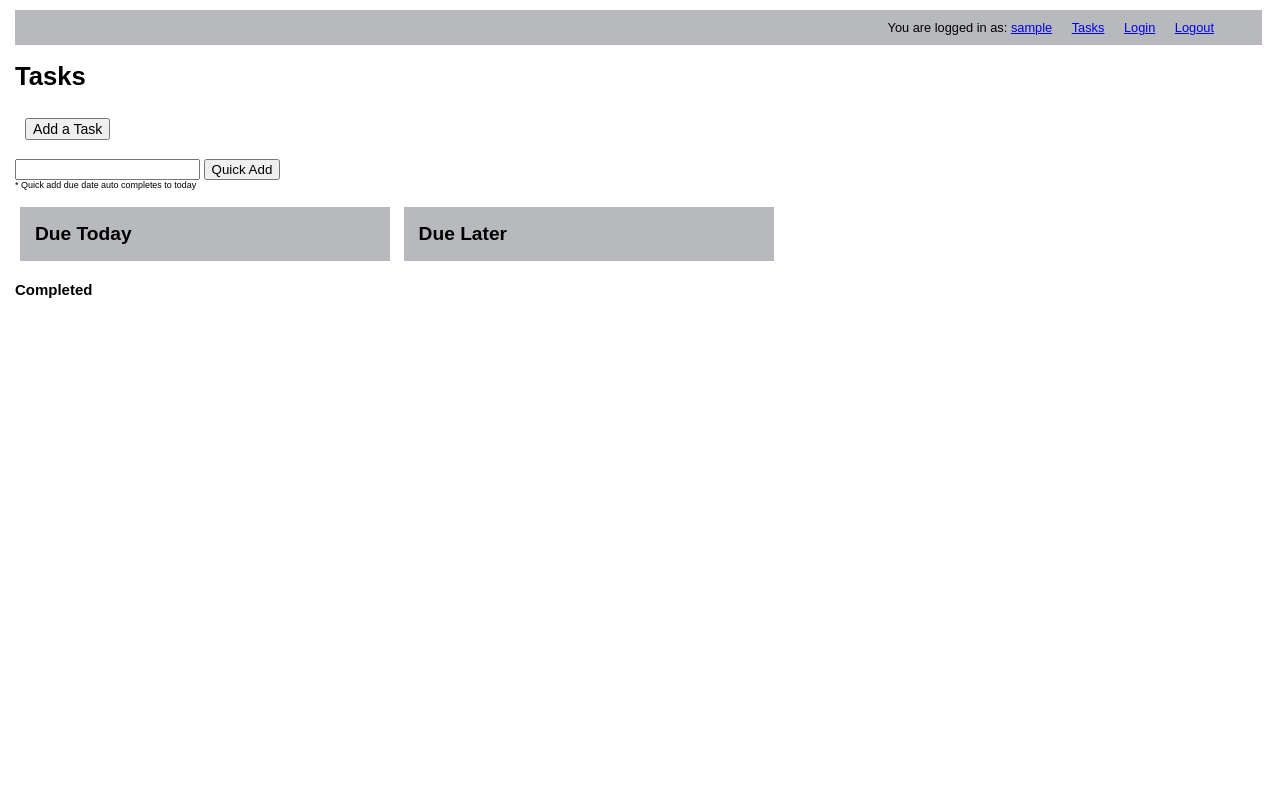
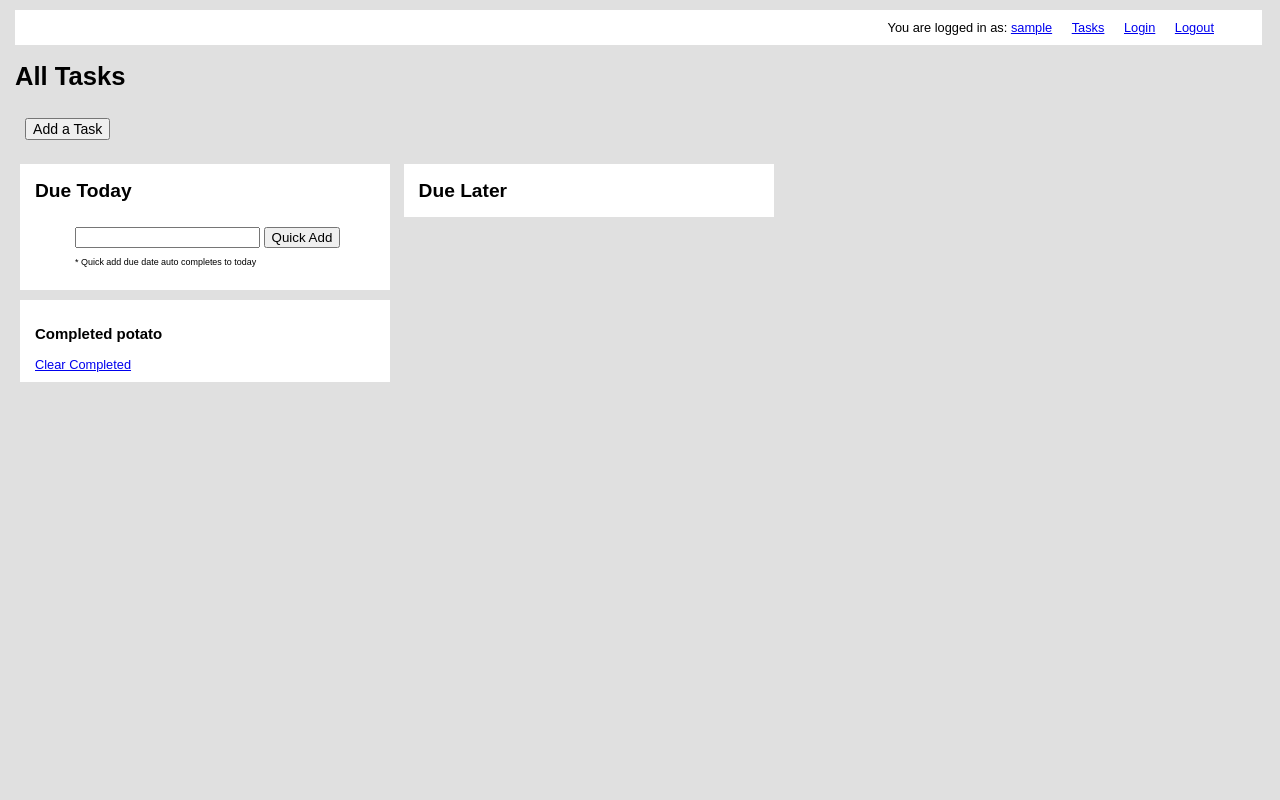
Before and after one commit to tsuganoki/Mojivation, a Flask app: page /tasks in a window 1280 px wide. Run offline with Flask 2, Linux system fonts and the light colour scheme; the visitor is signed in with stand-in values (Sample User, id 1); data comes from the database, SQL or seed files in the repository; data that the repository does not hold is empty.

Commit message:
updated css styles

```diff
--- a/server.py
+++ b/server.py
@@ -121,13 +121,11 @@ def login_confirm():
 def logout():
     """Logout of web app"""
     if session.get("current_username"):
-        print("potato\npotato]npotato")
         del session["current_username"]
         del session["current_user_id"]
         flash("You are now logged out")
         return redirect("/")
     else:
-        print("alphabet\nalphabet\nalphabet\nalphabet\n")
         return redirect("/")
 
 
@@ -243,10 +241,8 @@ def complete_task():
         # A line of code the changes the task to is_complete = False
         # user.no_of_logins += 1
         task.is_complete = True
-        print("complete-task route runs if you see: Watermelon")
         db.session.commit()
 
-        print("taskid: ",task_id," - Task: ", task, "is_complete: ",task.is_complete)
         return redirect("/tasks")
 
 @app.route("/undo_complete", methods=["POST"])
@@ -267,6 +263,22 @@ def undo_complete():
         return redirect("/tasks")
 
 
+    else:
+        flash("Please log in to use that feature")
+        return redirect("/")
+
+
+@app.route("/clear-completed")
+def clear_completed():
+
+    if session.get("current_user_id"):
+        user_id = int(session.get("current_user_id"))
+
+        completed_tasks = Task.query.filter_by(user_id=user_id,is_complete=True)
+        for task in completed_tasks:
+            db.session.delete(task)
+        db.session.commit()
+        return redirect("/tasks")
     else:
         flash("Please log in to use that feature")
         return redirect("/")
--- a/static/css/site.css
+++ b/static/css/site.css
@@ -2,6 +2,7 @@ body {
   font-family: sans-serif;
   margin-left: 15px;
   font-size:0.8em;
+  background-color: #e0e0e0;
 }
 
 ul {
@@ -38,24 +39,38 @@ ul {
 	margin:10px;
 	margin-left: 0;
 	padding: 10px 40px;
-	background-color: #b7b9bc;
+	background-color: #ffffff;
 	text-align: right;
 }
 .header-bar-item{
 	margin: 0 8px;
 
 }
+.quick-add{
+	padding:10px;
+	padding-left: 40px;
+	background-color: #ffffff;
+
+}
 .today-tasks, .later-tasks{
 
 	display: inline-block;
 	margin: 5px;
+
 	width:340px;
-	background-color: #b7b9bc;
+	background-color: #ffffff;
 	padding:0 15px;
 	vertical-align:top;
 	}
 
+.completed-tasks{
+	padding:10px;
+	background-color: #ffffff;
+	margin:5px;
+	padding:10px 15px;
+	width:340px;
 
+}
 .completed-task-li{
 	color:grey;
 	font-size:0.8em;
--- a/templates/tasks.html
+++ b/templates/tasks.html
@@ -2,23 +2,19 @@
 
 {% block title %} Tasks {% endblock %}
 
-{% block h1_heading %}Tasks {% endblock %}
+{% block h1_heading %}
+	All Tasks
+{% endblock %}
 
 
 {% block content %}
 
-<a href="/new_task"><button id="add-a-task-btn">Add a Task</button></a>
-<div class="quick-add">
-	<form method="POST" action="/add_new_task">
-		<input type="text_box"
-			   required
-			   name="msg">
+<div class="add-a-task">
+	<a href="/new_task"><button id="add-a-task-btn">Add a Task</button></a>
+</div>
 
-		<input hidden name="duedate" value="">
-		<input type="submit" value="Quick Add">
-		<br><span id="quick-add-info">* Quick add due date auto completes to today</span>
-	</form>
-</div>
+
+
 
 <div class="today-tasks">
 	<h2>Due Today</h2>
@@ -36,6 +32,20 @@
 		</form>
 		{% endfor %}
 	</ul>
+
+	<div class="quick-add">
+		<form method="POST" action="/add_new_task">
+			<input type="text_box"
+				   required
+				   name="msg">
+
+			<input hidden name="duedate" value="">
+			<input type="submit" value="Quick Add">
+			<p id="quick-add-info">
+				* Quick add due date auto completes to today
+			</p>
+		</form>
+	</div>
 </div>
 
 <div class="later-tasks">
@@ -55,9 +65,13 @@
 </ul>
 </div>
 
+
+
+
+
 <div class="completed-tasks">
 
-	<h3>Completed</h3>
+	<h3>Completed potato</h3>
 
 	<ul>
 		{% for task in tasks %}
@@ -75,6 +89,7 @@
 		{% endif %}
 		{% endfor %}
 	</ul>
+	<a href="/clear-completed">Clear Completed</a>
 </div>
 
  {% endblock %}
```
